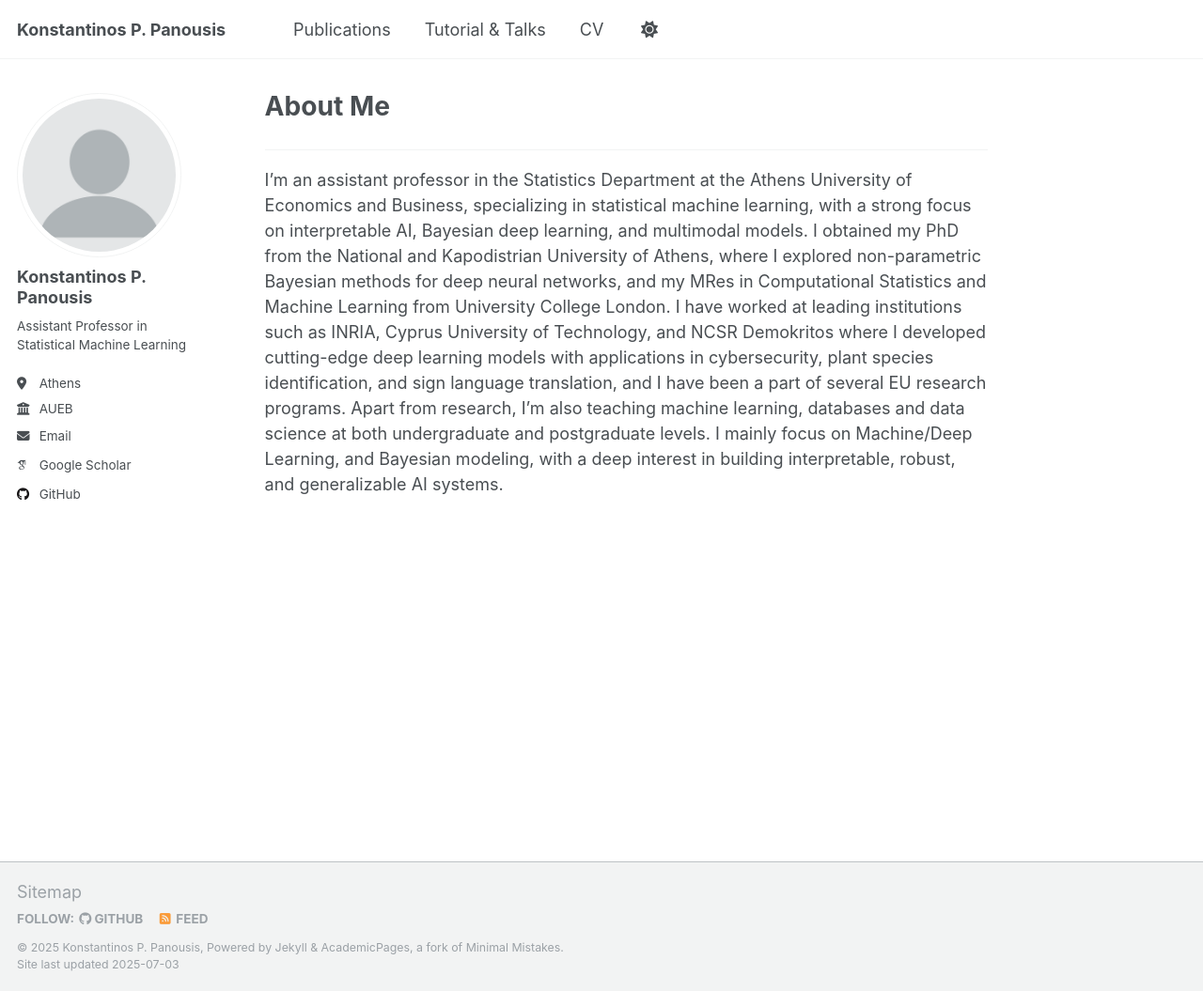
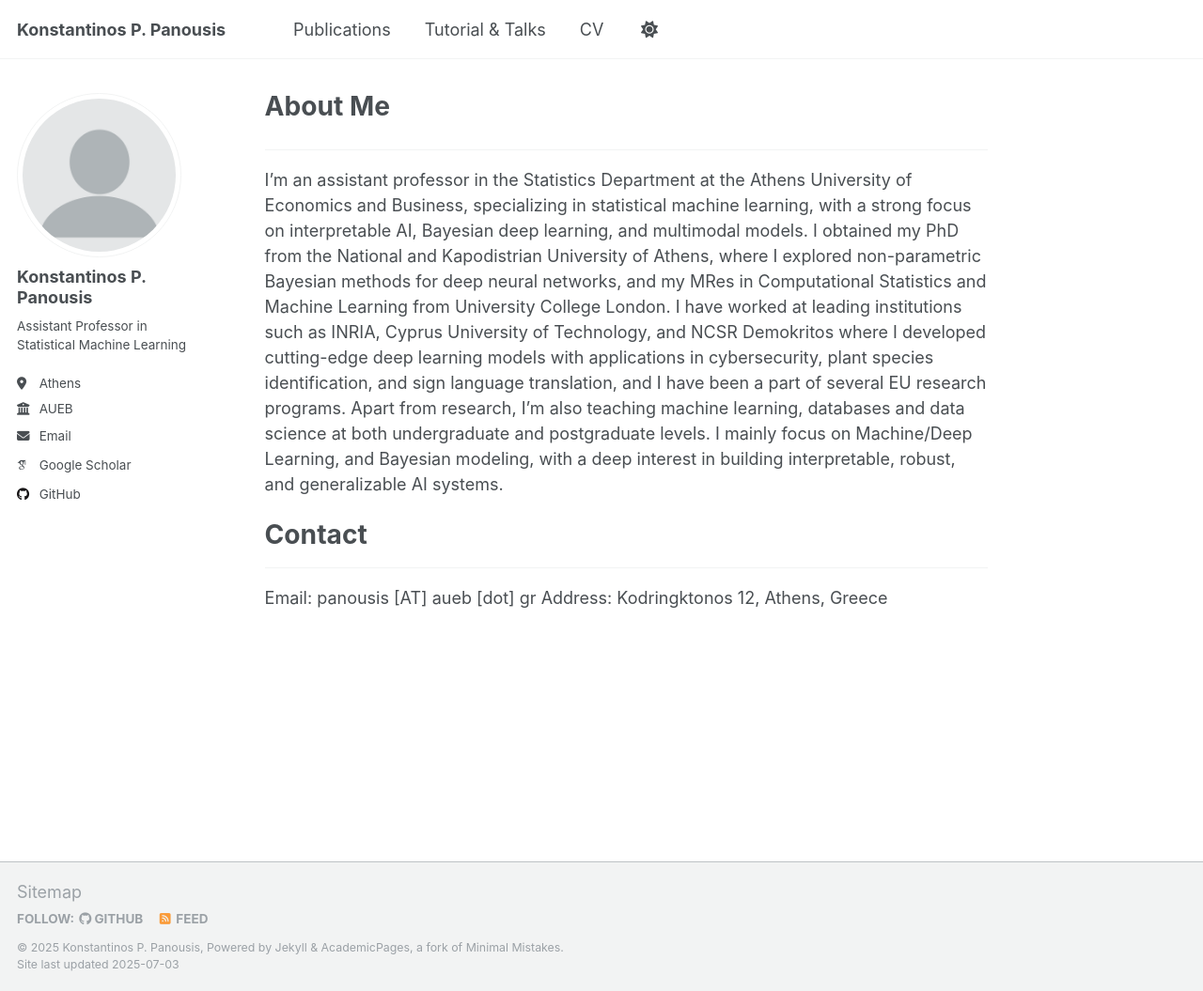
Before and after one commit to konpanousis/konpanousis.github.io, a Jekyll site: the page built from _pages/about.md, in a window 1280 px wide and 1055 px high. Shown: the whole window at 94% size. Built offline with Jekyll 4.4.1, drawn with Linux system fonts in a browser that asks for light colours; some web fonts are replaced; a script that is not in the unit is left out.

Commit message:
Update about.md

```diff
--- a/_pages/about.md
+++ b/_pages/about.md
@@ -11,3 +11,9 @@ redirect_from:
 ---
 
 I'm an assistant professor in the Statistics Department at the Athens University of Economics and Business, specializing in statistical machine learning, with a strong focus on interpretable AI, Bayesian deep learning, and multimodal models. I obtained my PhD from the National and Kapodistrian University of Athens, where I explored non-parametric Bayesian methods for deep neural networks, and my MRes in Computational Statistics and Machine Learning from University College London. I have worked at leading institutions such as INRIA, Cyprus University of Technology, and NCSR Demokritos where I developed cutting-edge deep learning models with applications in cybersecurity, plant species identification, and sign language translation, and I have been a part of several EU research programs. Apart from research, I'm also teaching machine learning, databases and data science at both undergraduate and postgraduate levels. I mainly focus on Machine/Deep Learning, and Bayesian modeling, with a deep interest in building interpretable, robust, and generalizable AI systems.
+
+# Contact
+---
+
+Email: panousis [AT] aueb [dot] gr
+Address: Kodringktonos 12, Athens, Greece
```
